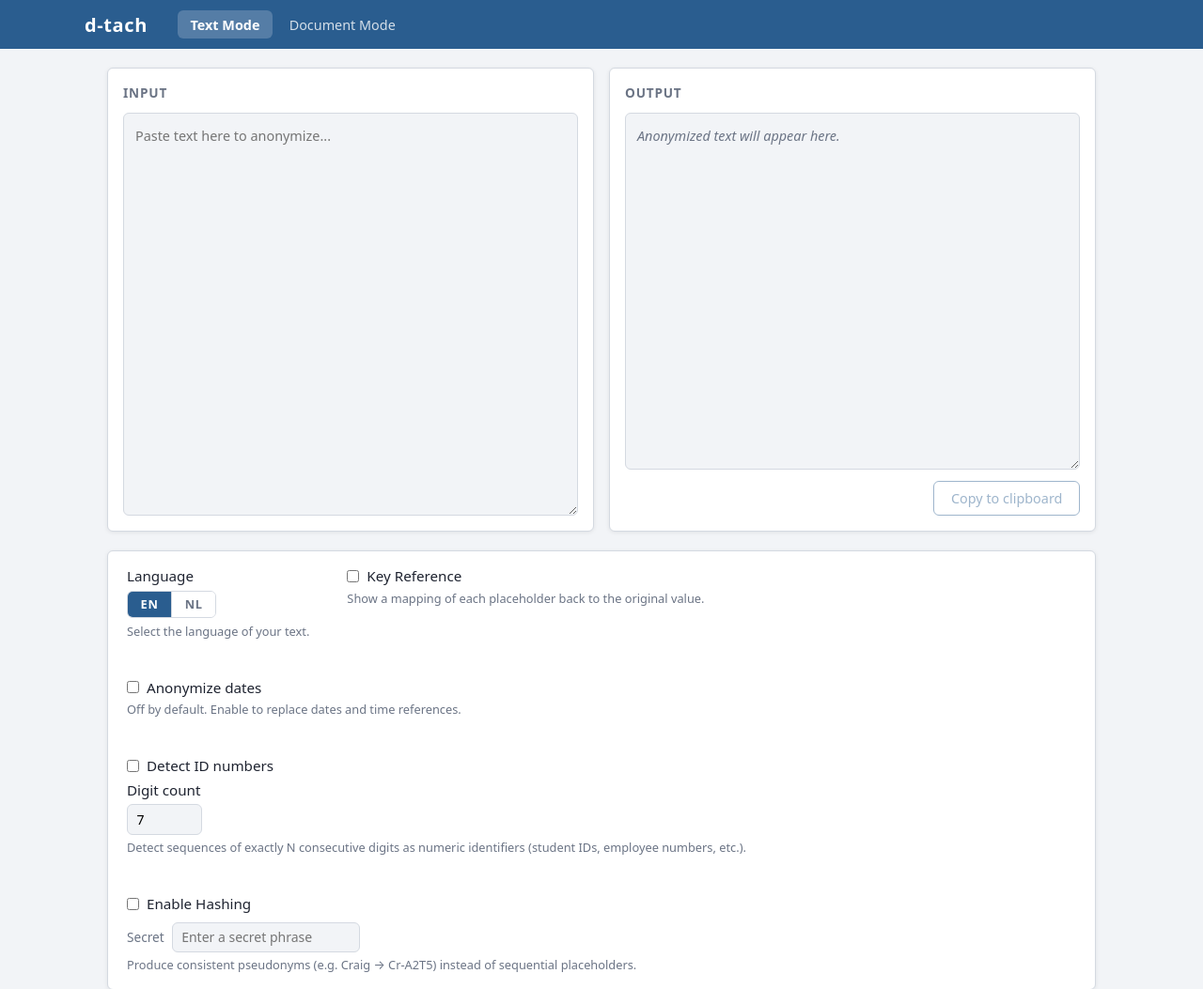
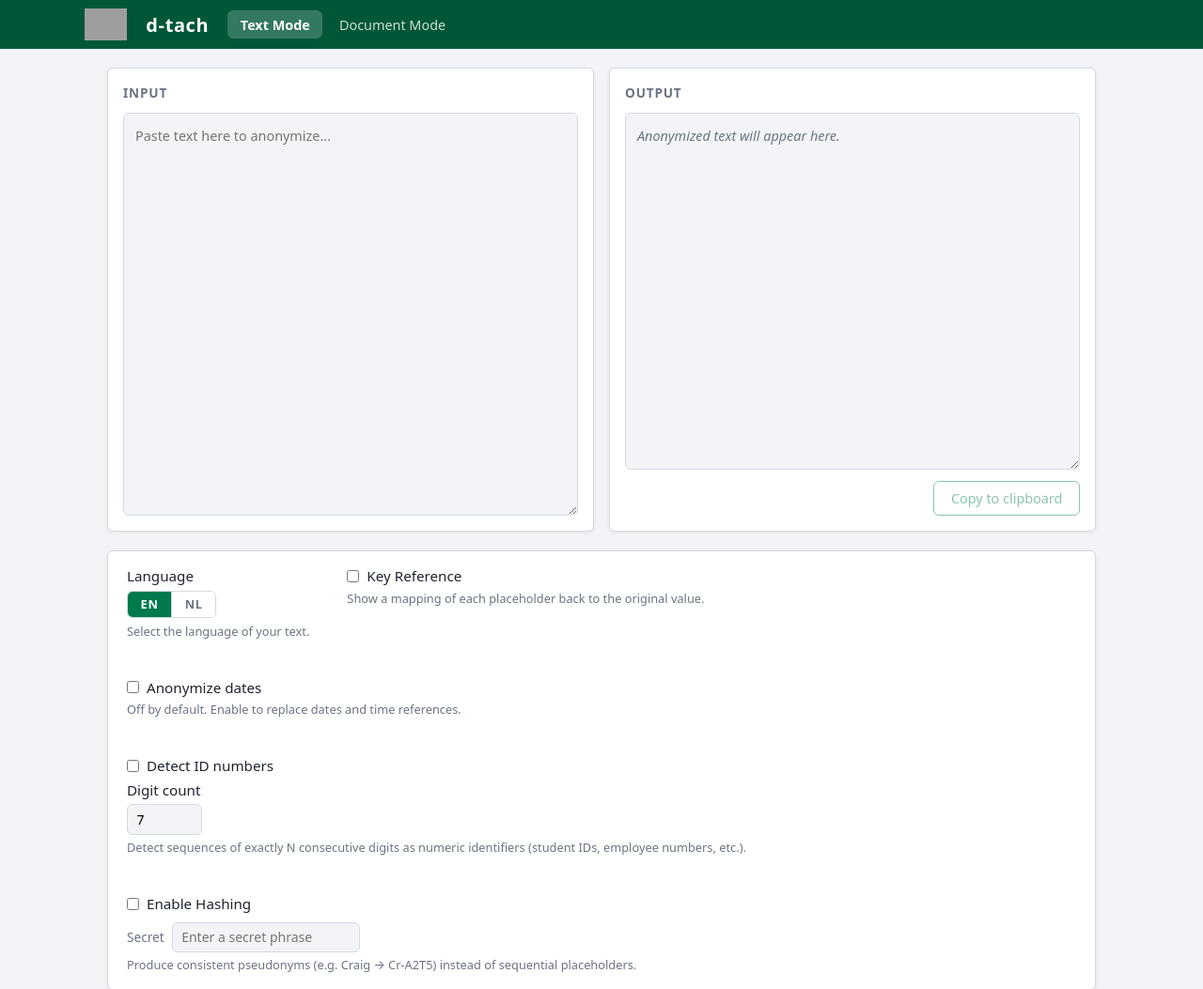
Before and after one commit to d-ranged/d-tach, a Flask app: page / in a window 1280 px wide. Shown: the top 1053 px of the page at 94% size. Run offline with Flask 3, Linux system fonts and the light colour scheme; grey boxes are pictures that could not be loaded.

Commit message:
Add d-ranged branding and two-theme toggle (issue #29)
- Copy d-logo.png and favicon.png into app/static/
- Add logo button to header (base.html) with FOUC-prevention inline script
- Add theme CSS vars: --nav-bg, --accent, --accent-hover for T4 and T1
- Remap --color-primary to var(--accent) so all accents follow the theme
- Create theme.js: logo click toggles data-theme T4 <-> T1 with localStorage persistence
- Correct logo filename reference in STEP_1.1.0.md

```diff
--- a/app/static/css/main.css
+++ b/app/static/css/main.css
@@ -1,13 +1,26 @@
 /* ============================================================
    d-tach — main stylesheet
    ============================================================ */
+
+:root,
+[data-theme="T4"] {
+    --nav-bg: #005738;
+    --accent: #007A4D;
+    --accent-hover: #C85A00;
+}
+
+[data-theme="T1"] {
+    --nav-bg: #2c3e50;
+    --accent: #4a6fa5;
+    --accent-hover: #3a5a8a;
+}
 
 :root {
     --color-bg: #f2f4f7;
     --color-surface: #ffffff;
     --color-border: #d4d9e1;
-    --color-primary: #2a5d8f;
-    --color-primary-hover: #1f4870;
+    --color-primary: var(--accent);
+    --color-primary-hover: var(--accent-hover);
     --color-text: #1e2330;
     --color-text-muted: #6b7485;
     --color-wip: #fff8e6;
@@ -45,7 +58,7 @@ body {
 /* ---- Header ---- */
 
 .app-header {
-    background: var(--color-primary);
+    background: var(--nav-bg);
     color: #fff;
     padding: 0 1.5rem;
     height: 52px;
@@ -58,7 +71,29 @@ body {
     height: 100%;
     display: flex;
     align-items: center;
-    gap: 2rem;
+    gap: 1.25rem;
+}
+
+.logo-btn {
+    background: none;
+    border: none;
+    padding: 0;
+    cursor: pointer;
+    display: flex;
+    align-items: center;
+    flex-shrink: 0;
+    border-radius: var(--radius);
+    transition: opacity 0.15s;
+}
+
+.logo-btn:hover {
+    opacity: 0.85;
+}
+
+.logo-img {
+    height: 34px;
+    width: auto;
+    display: block;
 }
 
 .app-name {
--- /dev/null
+++ b/app/static/js/theme.js
@@ -0,0 +1,11 @@
+(function () {
+    var btn = document.getElementById('logo-btn');
+    if (!btn) return;
+    btn.addEventListener('click', function () {
+        var html = document.documentElement;
+        var current = html.getAttribute('data-theme') || 'T4';
+        var next = current === 'T4' ? 'T1' : 'T4';
+        html.setAttribute('data-theme', next);
+        localStorage.setItem('d-tach-theme', next);
+    });
+})();
--- a/app/templates/base.html
+++ b/app/templates/base.html
@@ -1,14 +1,19 @@
 <!DOCTYPE html>
-<html lang="en">
+<html lang="en" data-theme="T4">
 <head>
     <meta charset="UTF-8">
     <meta name="viewport" content="width=device-width, initial-scale=1.0">
     <title>d-tach — {% block title %}{% endblock %}</title>
+    <link rel="icon" type="image/png" href="{{ url_for('static', filename='favicon.png') }}">
     <link rel="stylesheet" href="{{ url_for('static', filename='css/main.css') }}">
+    <script>(function(){var t=localStorage.getItem('d-tach-theme');if(t)document.documentElement.setAttribute('data-theme',t);})();</script>
 </head>
 <body>
     <header class="app-header">
         <div class="header-inner">
+            <button id="logo-btn" class="logo-btn" aria-label="Toggle theme">
+                <img src="{{ url_for('static', filename='d-logo.png') }}" alt="d-ranged" class="logo-img">
+            </button>
             <span class="app-name">d-tach</span>
             <nav class="mode-nav">
                 <a href="{{ url_for('text.text_mode') }}"
@@ -36,5 +41,6 @@
     </footer>
 
     {% block scripts %}{% endblock %}
+    <script src="{{ url_for('static', filename='js/theme.js') }}"></script>
 </body>
 </html>
```
Also changed, not shown: docs/STEP_1.1.0.md (+1 -1 lines).
